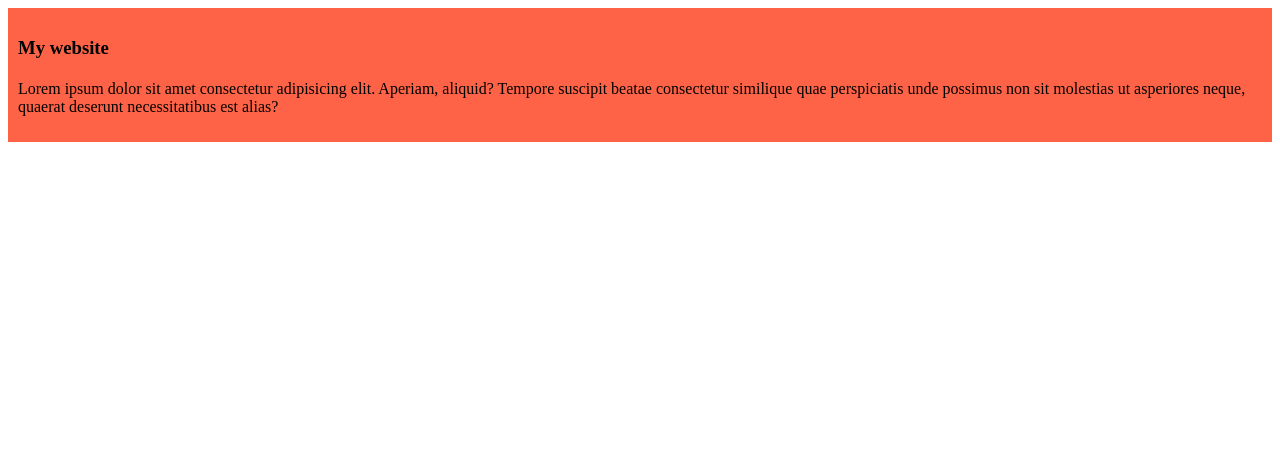
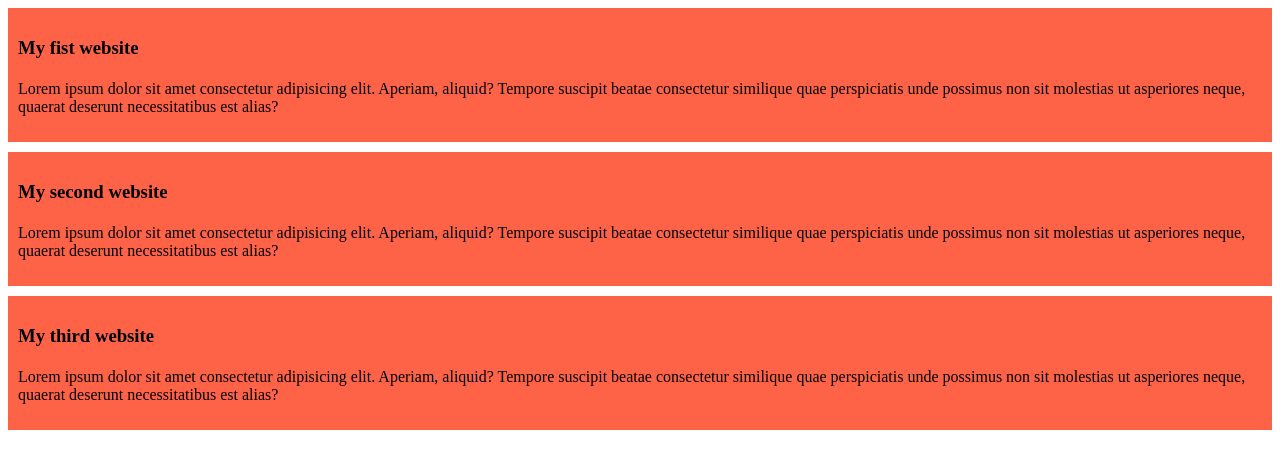
Before and after one commit to Badsha023/my-website, a plain HTML site: page mywebsite.html in a window 1280 px wide. Drawn offline with Linux system fonts and the light colour scheme.

Commit message:
added the second and third website

```diff
--- a/mywebsite.html
+++ b/mywebsite.html
@@ -8,7 +8,17 @@
 </head>
 <body>
     <div>
-        <h3>My website</h3>
+        <h3>My fist website</h3>
+        <h4></h4>
+        <p>Lorem ipsum dolor sit amet consectetur adipisicing elit. Aperiam, aliquid? Tempore suscipit beatae consectetur similique quae perspiciatis unde possimus non sit molestias ut asperiores neque, quaerat deserunt necessitatibus est alias?</p>
+    </div>
+    <div>
+        <h3>My second website</h3>
+        <h4></h4>
+        <p>Lorem ipsum dolor sit amet consectetur adipisicing elit. Aperiam, aliquid? Tempore suscipit beatae consectetur similique quae perspiciatis unde possimus non sit molestias ut asperiores neque, quaerat deserunt necessitatibus est alias?</p>
+    </div>
+    <div>
+        <h3>My third website</h3>
         <h4></h4>
         <p>Lorem ipsum dolor sit amet consectetur adipisicing elit. Aperiam, aliquid? Tempore suscipit beatae consectetur similique quae perspiciatis unde possimus non sit molestias ut asperiores neque, quaerat deserunt necessitatibus est alias?</p>
     </div>
--- a/style/blog.css
+++ b/style/blog.css
@@ -1,4 +1,5 @@
 div{
     background-color: tomato;
     padding: 10px;
+    margin-bottom: 10px;
 }
```
